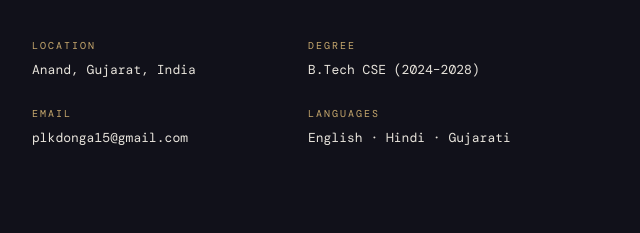
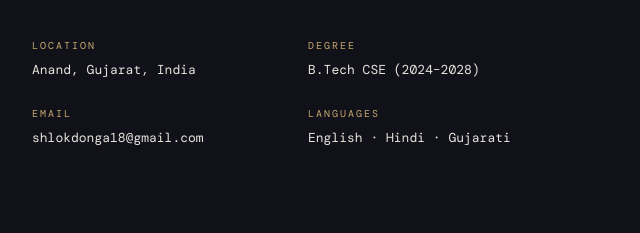
Before and after one commit to 24CS020Palak/24CS020Palak.github.io, a plain HTML site: page index.html in a window 1280 px wide. Shown: the part 1567-1800 px from the top of the page, 32-672 px from the left. Drawn offline with nearby package versions, Linux system fonts and the light colour scheme; a web font is replaced by a local one.

Commit message:
Update and rename palak_portfolio.html to index.html

```diff
--- a/palak_portfolio.html
+++ b/index.html
@@ -620,7 +620,7 @@
       </div>
       <div class="info-item">
         <div class="info-label">Email</div>
-        <div class="info-value">plkdonga15@gmail.com</div>
+        <div class="info-value">shlokdonga18@gmail.com</div>
       </div>
       <div class="info-item">
         <div class="info-label">Languages</div>
```
